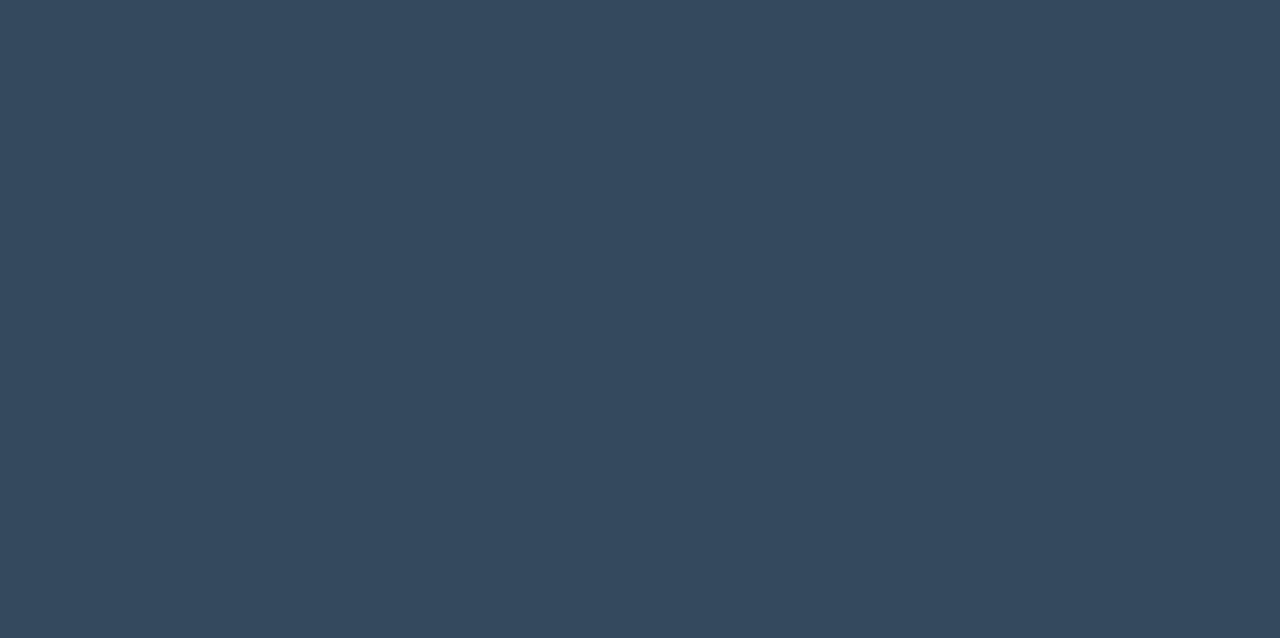
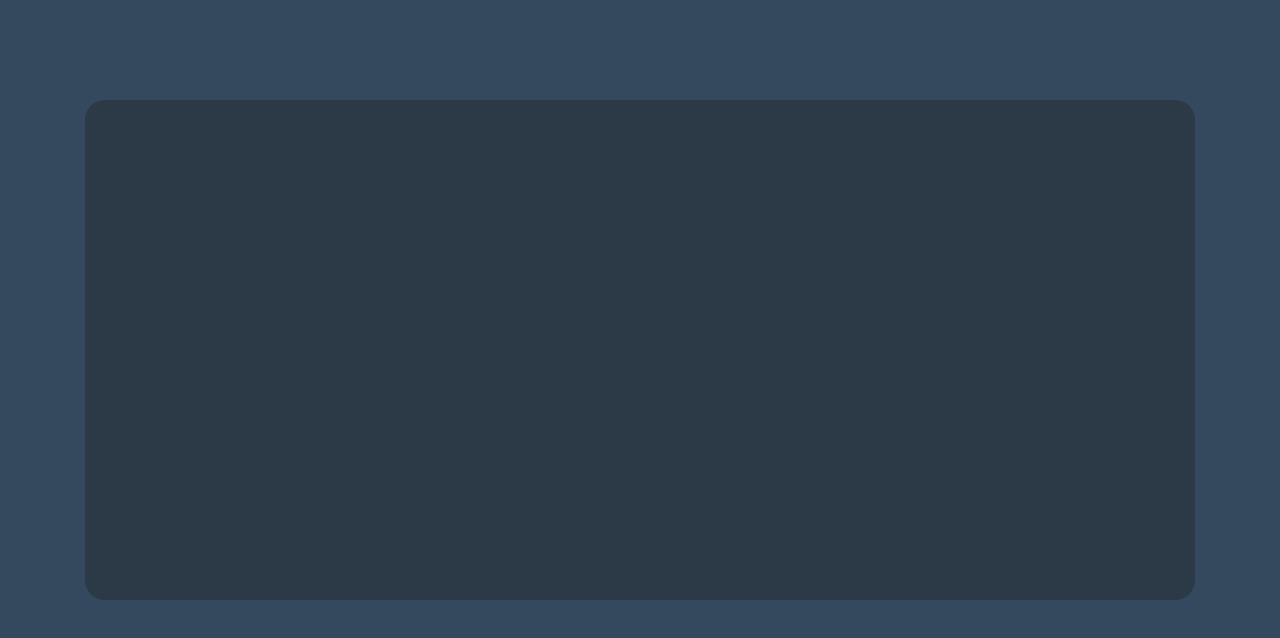
Before and after one commit to nvkex/web-app-result-analyser, a plain HTML site: page index.html in a window 1280 px wide. Drawn offline with nearby package versions, Linux system fonts and the light colour scheme.

Commit message:
canvas size reduced

```diff
--- a/style.css
+++ b/style.css
@@ -43,7 +43,7 @@ th{
     padding-top: 10px;
     padding-bottom: 10px;
     background-color:#2C3A47;
-    border:1px solid grey;
+    border:0px solid grey;
     border-radius:20px;
 }
 
@@ -54,3 +54,12 @@ th{
     border:1px solid #3498db;
     padding-left: 4px;
 }
+
+.result-container{
+    margin:100px 0px auto;
+    height:500px;
+    color:lightgrey;
+    padding:50px;
+    background-color:#2C3A47;
+    border-radius:20px;
+}
```
